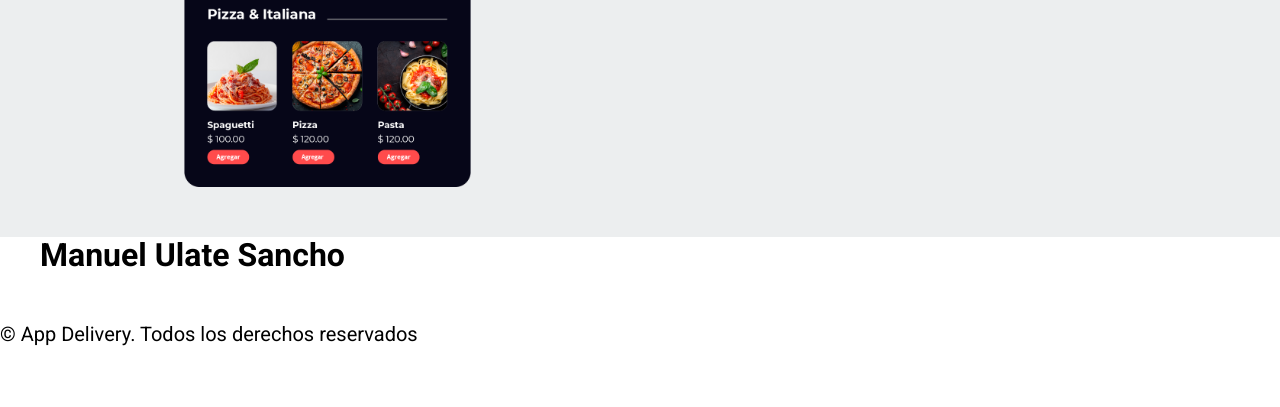
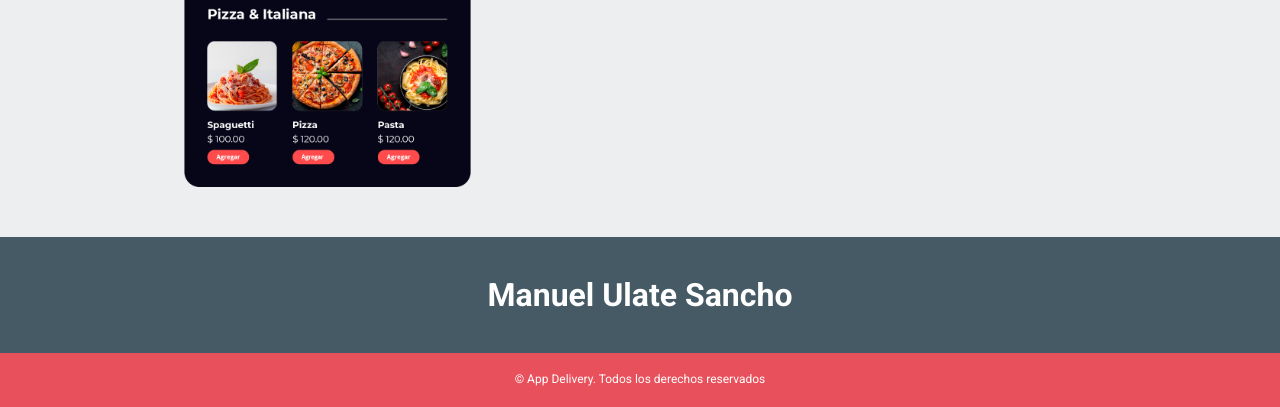
Before and after one commit to ManuUSS/delivery-app, a website: page index.html in a window 1280 px wide. Shown: the part 5523-5930 px from the top of the page. Before the commit the page ends 5889 px from the top, so only its background shows below. Drawn offline with nearby package versions, Linux system fonts and the light colour scheme; files that its build step writes are made by us from their sources; files whose address does not match are found by name.

Commit message:
new: footer scss

```diff
--- a/src/scss/app.scss
+++ b/src/scss/app.scss
@@ -6,3 +6,4 @@
 @use 'favorites';
 @use 'delivery';
 @use 'download';
+@use 'footer';
--- /dev/null
+++ b/src/scss/footer/_footer.scss
@@ -0,0 +1,26 @@
+@use 'base/vars';
+@use 'base/mixins';
+
+.footer {
+    background-color: vars.$color_secondary;
+    padding: 2rem 0 0 0;
+
+    &__widget {
+        color: vars.$color_white;
+        padding: 2rem 0 4rem 0;
+    }
+
+    &__heading {
+        margin: 0;
+        text-align: center;
+    }
+
+    &__copy {
+        background-color: vars.$color_primary;
+        color: vars.$color_white;
+        margin: 0;
+        padding: 2rem 0;
+        font-size: 1.2rem;
+        text-align: center;
+    }
+}
--- /dev/null
+++ b/src/scss/footer/_index.scss
@@ -0,0 +1 @@
+@forward 'footer';
```
